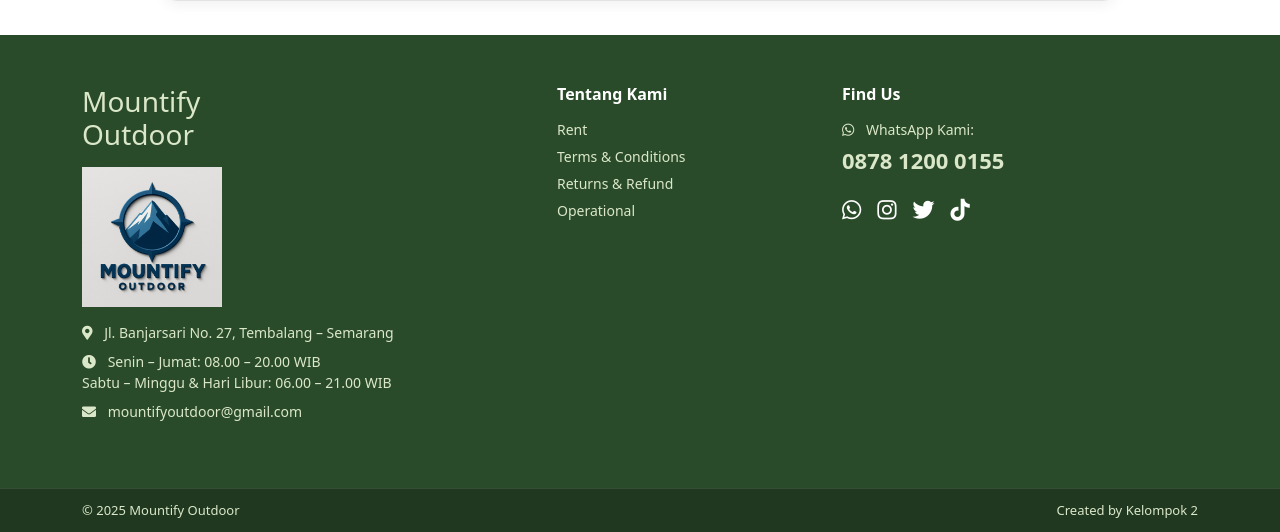
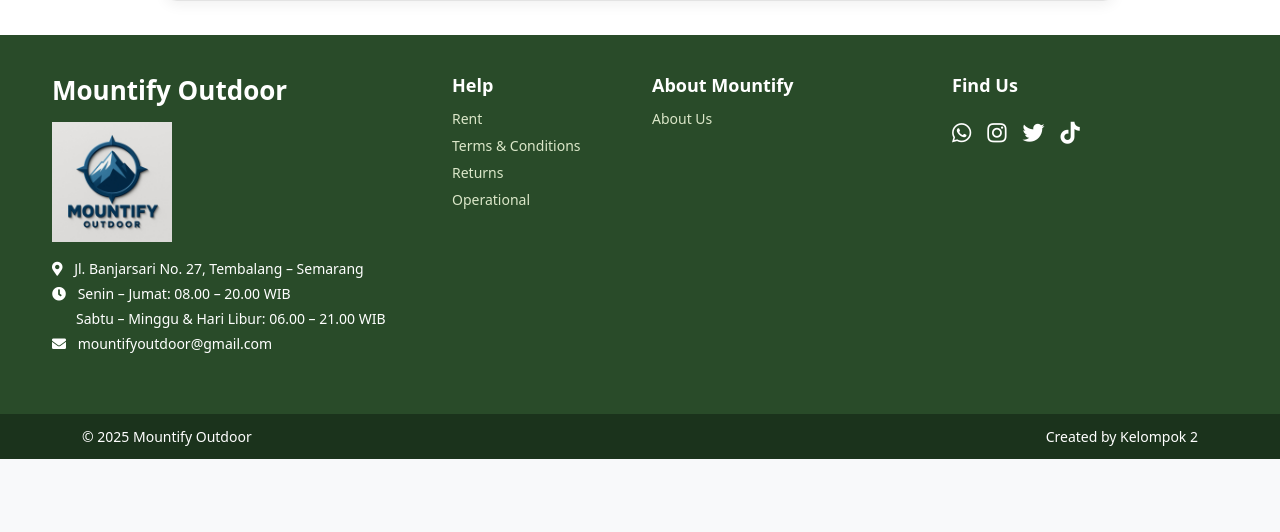
Before and after one commit to zahrasalma31-ops/mountify, a PHP site: page /mountify/tentang-kami.php in a window 1280 px wide. Shown: the part 1806-2338 px from the top of the page. After the commit the page ends 2265 px from the top, so only its background shows below. Run offline with PHP 8.4, Linux system fonts and the light colour scheme; some libraries are stand-ins or nearby versions.

Commit message:
pesan perubahan

```diff
--- a/css/style.css
+++ b/css/style.css
@@ -640,71 +640,89 @@
     margin-bottom: 35px;
 }
 
-/* === FOOTER BARU (PAKAI WARNA TEMA) === */
+/* ===== FOOTER BARU ===== */
 
 .footer-main {
-    background-color: #294B29;      /* warna1 */
-    color: #DBE7C9;                 /* warna4 */
-    font-size: 14px;
-    padding-top: 50px;
-    padding-bottom: 50px;
+    background-color: #294B29;   /* warna1 */
+    color: #ffffff;
+    padding: 40px 0;
 }
 
-.footer-logo {
-    max-width: 140px;   /* ukuran logo aman */
-    height: auto;
-    display: block;
-    margin-bottom: 15px;
+/* Supaya row di footer NGESEBAR, nggak ikut .row global yg center */
+.footer-main .row {
+    justify-content: space-between;
+    gap: 20px 0;       /* vertikal 20px, horizontal 0 */
 }
 
 
-
-
-.footer-title {
-    font-size: 16px;
-    font-weight: 600;
-    color: #ffffff;
-    margin-bottom: 15px;
+/* Judul "Mountify Outdoor" */
+.footer-brand-name {
+    font-size: 26px;
+    font-weight: 700;
+    margin: 0 0 12px 0;
 }
 
-.footer-links li {
-    margin-bottom: 6px;
+/* LOGO di footer (kecil, nggak gede banget) */
+.footer-logo {
+    max-width: 120px;      /* atur ukuran logo di sini */
+    height: auto;
+    display: block;
 }
 
+/* Info alamat / jam / email */
+.footer-info li {
+    font-size: 14px;
+}
+
+/* Judul kolom (Help, About Mountify, Find Us) */
+.footer-title {
+    font-size: 18px;
+    font-weight: 600;
+    margin-bottom: 12px;
+}
+
+/* Link di kolom Help & About Mountify */
 .footer-links a {
+    color: #DBE7C9;             /* hijau muda, nyambung sama warna4 */
     text-decoration: none;
-    color: #DBE7C9;
-    transition: 0.2s;
+    display: block;
+    margin-bottom: 6px;
+    font-size: 14px;
 }
 
 .footer-links a:hover {
-    color: #789461;
+    color: #EEC373;             /* kuning soft waktu hover */
 }
 
-.footer-whatsapp {
+/* Sosmed icon */
+.footer-sosmed a {
+    color: #ffffff;
     font-size: 22px;
-    font-weight: bold;
-    color: #DBE7C9;
-}
-
-.footer-sosmed a {
-    font-size: 22px;
-    color: #ffffff;
-    transition: 0.2s;
 }
 
 .footer-sosmed a:hover {
-    color: #789461;
-    transform: translateY(-3px);
+    color: #EEC373;
 }
 
+/* Bar paling bawah */
 .footer-bottom {
-    background-color: #1f381f;
-    color: #DBE7C9;
-    font-size: 13px;
+    background-color: #1b331c;  /* sedikit lebih gelap dari warna1 */
+    color: #ffffff;
     padding: 12px 0;
-    border-top: 1px solid rgba(255,255,255,0.1);
+    font-size: 14px;
 }
+
+.footer-main .container {
+    max-width: 1200px;    /* biar nggak terlalu lebar di layar besar */
+}
+
+/* pastikan semua kolom sejajar vertikal */
+.footer-col {
+    display: flex;
+    flex-direction: column;
+    align-items: flex-start;
+}
+
 
 /* === NAVBAR EFFECT === */
 /* NAVBAR — posisi awal transparan & nempel di banner */
--- a/footer.php
+++ b/footer.php
@@ -3,48 +3,56 @@
     <div class="container">
         <div class="row gy-4">
 
-            <!-- KIRI -->
-            <div class="col-md-5">
-                <h3 class="footer-logo">Mountify Outdoor</h3>
-                <img src="image/mountifylogo.jpeg" alt="Mountify Outdoor" class="footer-logo">
+            <!-- KOLOM 1 – MOUNTIFY OUTDOOR -->
+            <div class="col-lg-4 col-md-4 col-sm-6 col-12 footer-col">
+                <h3 class="footer-brand-name mb-3">Mountify Outdoor</h3>
 
+                <img src="image/mountifylogo.jpeg"
+                     alt="Mountify Outdoor"
+                     class="footer-logo mb-3">
 
-                <p class="mb-2">
+                <ul class="list-unstyled footer-info">
+                    <li class="mb-1">
                         <i class="fas fa-map-marker-alt me-2"></i>
                         Jl. Banjarsari No. 27, Tembalang – Semarang
-                </p>
-
-                <p class="mb-2">
+                    </li>
+                    <li class="mb-1">
                         <i class="fas fa-clock me-2"></i>
-                    Senin – Jumat: 08.00 – 20.00 WIB<br>
+                        Senin – Jumat: 08.00 – 20.00 WIB
+                    </li>
+                    <li class="mb-1 ps-4">
                         Sabtu – Minggu &amp; Hari Libur: 06.00 – 21.00 WIB
-                </p>
-
-                <p>
+                    </li>
+                    <li class="mb-1">
                         <i class="fas fa-envelope me-2"></i>
                         mountifyoutdoor@gmail.com
-                </p>
-            </div>
-
-            <!-- TENGAH -->
-            <div class="col-md-3 col-6">
-                <h5 class="footer-title">Tentang Kami</h5>
-                <ul class="footer-links list-unstyled">
-                    <li><a href="tentang-kami.php#tab-rent">Rent</a></li>
-                    <li><a href="tentang-kami.php#tab-cancel">Terms &amp; Conditions</a></li>
-                    <li><a href="tentang-kami.php#tab-cancel">Returns &amp; Refund</a></li>
-                    <li><a href="tentang-kami.php#tab-operational">Operational</a></li>
+                    </li>
                 </ul>
             </div>
 
-            <!-- KANAN -->
-            <div class="col-md-4 col-6">
+            <!-- KOLOM 2 – HELP (TAB DI TENTANG-KAMI.PHP) -->
+            <div class="col-lg-2 col-md-3 col-sm-6 col-12 footer-col">
+                <h5 class="footer-title">Help</h5>
+                <ul class="footer-links list-unstyled">
+                    <li><a href="tentang-kami.php#rent">Rent</a></li>
+                    <li><a href="tentang-kami.php#tnc">Terms &amp; Conditions</a></li>
+                    <li><a href="tentang-kami.php#returns">Returns</a></li>
+                    <li><a href="tentang-kami.php#operational">Operational</a></li>
+                </ul>
+            </div>
+
+            <!-- KOLOM 3 – ABOUT MOUNTIFY (SECTION DI INDEX.PHP) -->
+            <div class="col-lg-3 col-md-3 col-sm-6 col-12 footer-col">
+                <h5 class="footer-title">About Mountify</h5>
+                <ul class="footer-links list-unstyled">
+                    <li><a href="index.php#about-section">About Us</a></li>
+                </ul>
+            </div>
+
+            <!-- KOLOM 4 – FIND US (SOSMED) -->
+            <div class="col-lg-3 col-md-3 col-sm-6 col-12 footer-col">
                 <h5 class="footer-title">Find Us</h5>
-
-                <p class="mb-1"><i class="fab fa-whatsapp me-2"></i> WhatsApp Kami:</p>
-                <p class="footer-whatsapp">0878 1200 0155</p>
-
-                <div class="d-flex gap-3 footer-sosmed">
+                <div class="d-flex gap-3 footer-sosmed mt-2">
                     <a href="https://wa.me/628988712806?text=Hai%20saya%20ingin%20booking%20produk%20"><i class="fab fa-whatsapp"></i></a>
                     <a href="http://instagram.com/zahramylndaaa"><i class="fab fa-instagram"></i></a>
                     <a href="http://x.com/vegarchive"><i class="fab fa-twitter"></i></a>
@@ -55,6 +63,7 @@
         </div>
     </div>
 </div>
+
 
 <!-- FOOTER BAWAH -->
 <div class="footer-bottom container-fluid">
--- a/index.php
+++ b/index.php
@@ -207,7 +207,7 @@
     </div>
 
     <!-- tentang kami -->
-    <div class="container-fluid warna3 py-5">
+    <div id="about-section" class="container-fluid warna3 py-5">
         <div class="container text-center">
             <h3>About Us</h3>
             <p class="fs-5 mt-3">
--- a/tentang-kami.php
+++ b/tentang-kami.php
@@ -509,5 +509,43 @@
 
     <script src="bootstrap/js/bootstrap.bundle.min.js"></script>
     <script src="fontawesome/js/all.min.js"></script>
+
+<script>
+function activateTabFromHash() {
+    const hash = window.location.hash;
+    if (!hash) return;
+
+    const map = {
+        '#rent': 'rent-tab',
+        '#tnc': 'tnc-tab',
+        '#returns': 'returns-tab',
+        '#operational': 'operational-tab'
+    };
+
+    const tabId = map[hash];
+    if (!tabId) return;
+
+    const triggerEl = document.getElementById(tabId);
+    if (!triggerEl) return;
+
+    const tab = new bootstrap.Tab(triggerEl);
+    tab.show();
+
+    const section = document.querySelector('.help-main-section');
+    if (section) {
+        section.scrollIntoView({ behavior: 'smooth' });
+    }
+}
+
+document.addEventListener('DOMContentLoaded', function () {
+    // jalan pas halaman pertama kali dibuka
+    activateTabFromHash();
+
+    // jalan lagi tiap hash berubah (klik link #tnc / #returns dll di halaman yang sama)
+    window.addEventListener('hashchange', activateTabFromHash);
+});
+</script>
+
+
 </body>
 </html>
```
Also changed, not shown: image/0A7qsnJNI5MfbffQKiFQ.png (added), image/Bux6M3zqPh1HR8K3gMDl.png (added), image/Picapica-photostrip (10).jpg (deleted), image/YW3PgReJx23MSsMQoy0X.png (added). Lines whose indentation alone changed are shown as unchanged.
